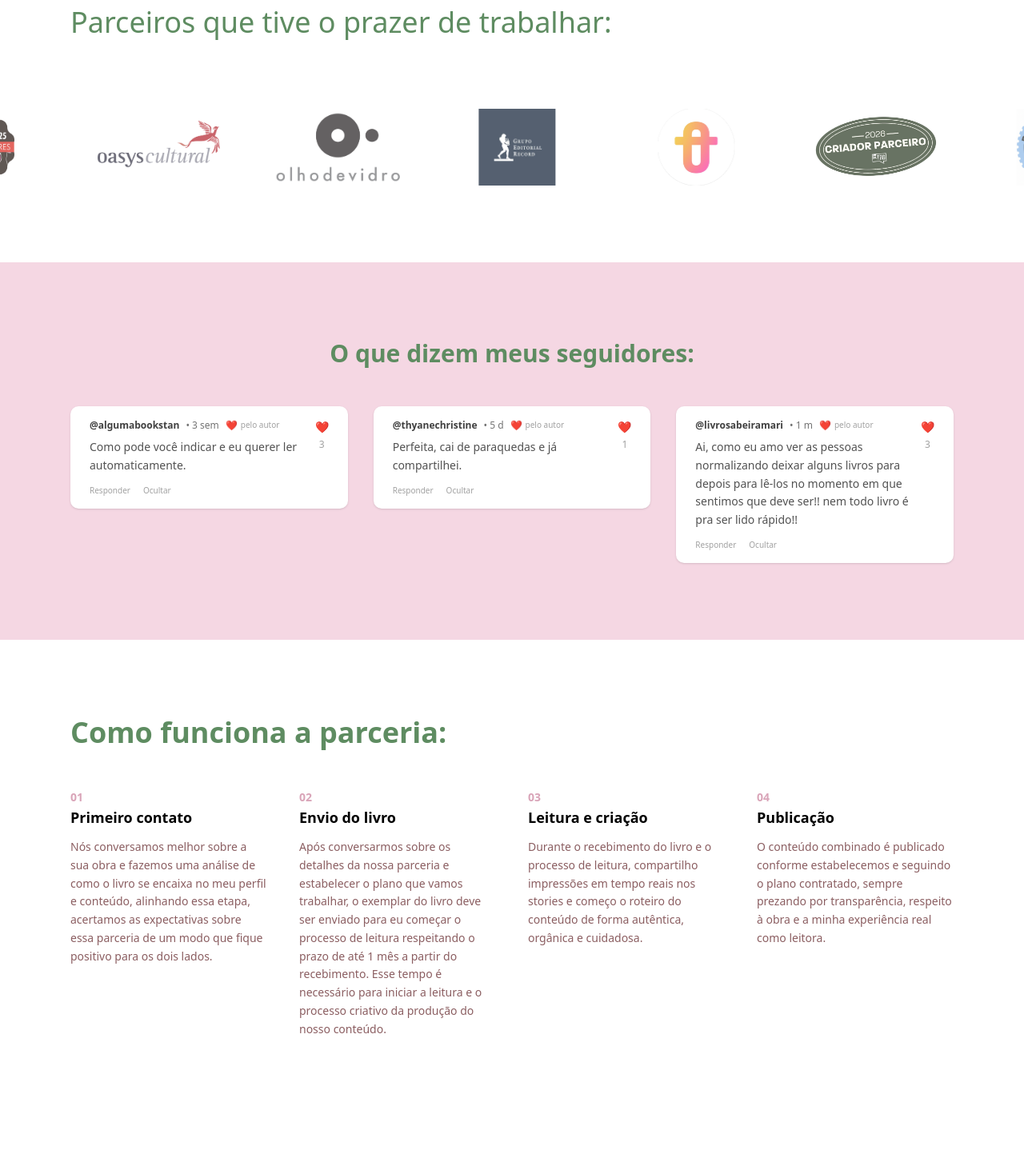
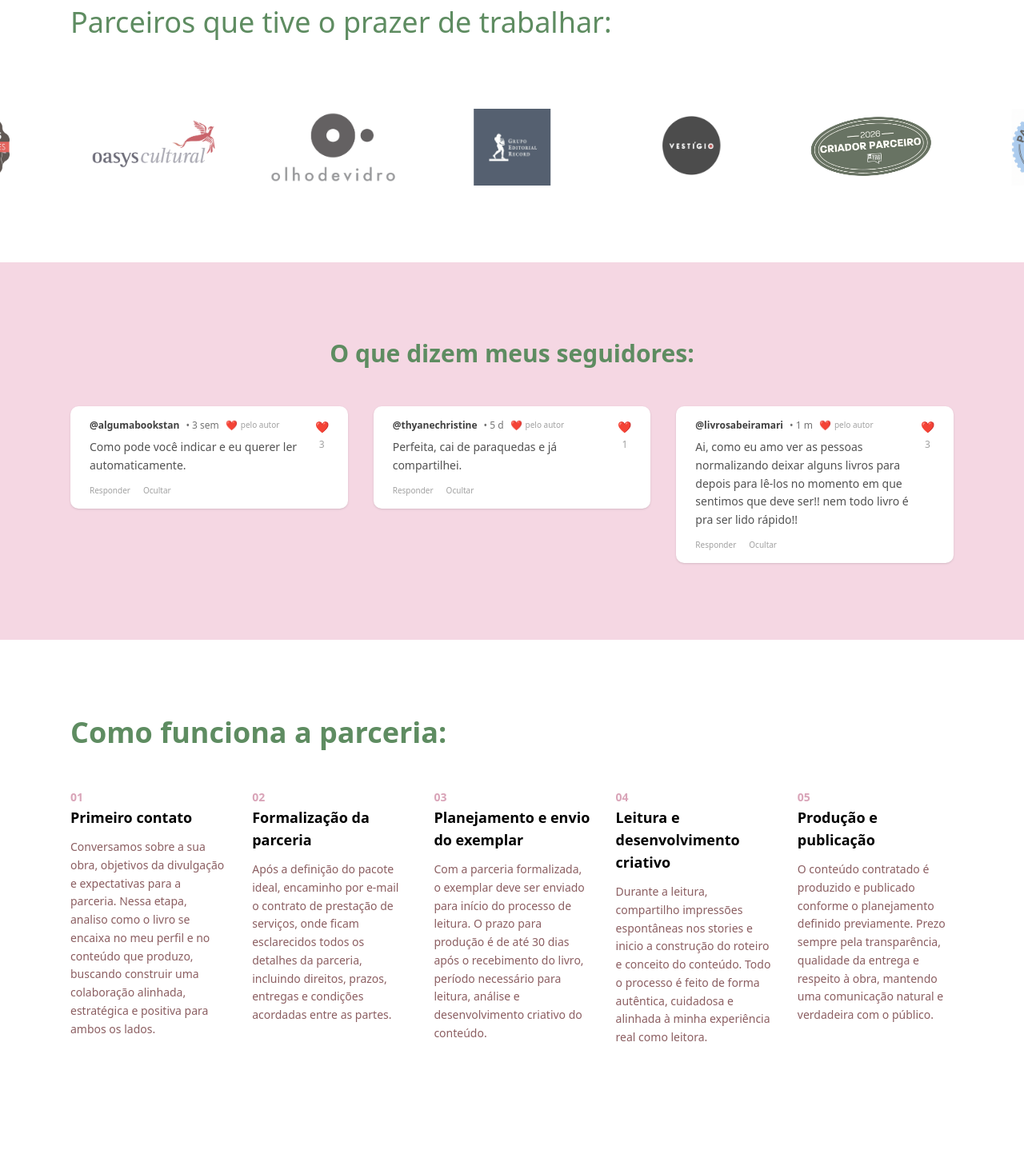
Before and after one commit to GuEstivalet/press-kit, a Next.js app: page / in a window 1280 px wide. Shown: the part 1300-2753 px from the top of the page at 80% size. Built offline with nearby package versions, Linux system fonts and the light colour scheme; a web font is replaced by a local one.

Commit message:
Atualiza seção de pagamento, seguidores e etapas

```diff
--- a/app/page.tsx
+++ b/app/page.tsx
@@ -123,14 +123,14 @@ export default function Page() {
         "./oasys.jpg",
         "./olho_de_vidro.png",
         "./record.jpg",
-        "./pessoa.png",
+        "./vestigio.png",
         "./tag.png",
         "./companhia.png",
         "./lepm.png",
         "./oasys.jpg",
         "./olho_de_vidro.png",
         "./record.jpg",
-        "./pessoa.png",
+        "./vestigio.png",
         "./tag.png",
       ].map((src, index) => (
         <div
@@ -227,28 +227,33 @@ export default function Page() {
       Como funciona a parceria:
     </h2>
 
-    <div className="grid md:grid-cols-4 gap-10">
+    <div className="grid md:grid-cols-5 gap-8">
       {[
         {
           step: "01",
           title: "Primeiro contato",
-          desc: " Nós conversamos melhor sobre a sua obra e fazemos uma análise de como o livro se encaixa no meu perfil e conteúdo, alinhando essa etapa,  acertamos as expectativas sobre essa parceria de um modo que fique positivo para os dois lados.",
+          desc: "Conversamos sobre a sua obra, objetivos da divulgação e expectativas para a parceria. Nessa etapa, analiso como o livro se encaixa no meu perfil e no conteúdo que produzo, buscando construir uma colaboração alinhada, estratégica e positiva para ambos os lados.",
         },
         {
           step: "02",
-          title: "Envio do livro",
-          desc: "Após conversarmos sobre os detalhes da nossa parceria e estabelecer o plano que vamos trabalhar, o exemplar do livro deve ser enviado para eu começar o processo de leitura respeitando o prazo de até 1 mês a partir do recebimento. Esse tempo é necessário para iniciar a leitura e o processo criativo da produção do nosso conteúdo."
+          title: "Formalização da parceria",
+          desc: "Após a definição do pacote ideal, encaminho por e-mail o contrato de prestação de serviços, onde ficam esclarecidos todos os detalhes da parceria, incluindo direitos, prazos, entregas e condições acordadas entre as partes."
         },
         {
           step: "03",
-          title: "Leitura e criação",
-          desc: "Durante o recebimento do livro e o processo de leitura, compartilho impressões em tempo reais nos stories e começo o roteiro do conteúdo de forma autêntica, orgânica e cuidadosa.",
+          title: "Planejamento e envio do exemplar",
+          desc: "Com a parceria formalizada, o exemplar deve ser enviado para início do processo de leitura. O prazo para produção é de até 30 dias após o recebimento do livro, período necessário para leitura, análise e desenvolvimento criativo do conteúdo.",
         },
         {
           step: "04",
-          title: "Publicação",
-          desc: "O conteúdo combinado é publicado conforme estabelecemos e seguindo o plano contratado, sempre prezando por transparência, respeito à obra e a minha experiência real como leitora.",
+          title: "Leitura e desenvolvimento criativo",
+          desc: "Durante a leitura, compartilho impressões espontâneas nos stories e inicio a construção do roteiro e conceito do conteúdo. Todo o processo é feito de forma autêntica, cuidadosa e alinhada à minha experiência real como leitora.",
         },
+        {
+          step: "05",
+          title: "Produção e publicação",
+          desc: "O conteúdo contratado é produzido e publicado conforme o planejamento definido previamente. Prezo sempre pela transparência, qualidade da entrega e respeito à obra, mantendo uma comunicação natural e verdadeira com o público.",
+        }
       ].map((item, index) => (
         <div key={index} className="space-y-3">
           <span className="text-sm font-semibold text-[#D9A4B8]">
@@ -332,7 +337,7 @@ Acompanho o texto ao longo do meu processo de leitura e divido essa experiência
     <div className="mt-12 flex justify-center">
       <div className="inline-flex items-center gap-3 bg-white text-[#5E8C61] px-8 py-3 rounded-full font-bold shadow-xl">
         <Instagram className="w-5 h-5" />
-        <span>Comunidade de 6.7K seguidores</span>
+        <span>Comunidade de 8.500 seguidores</span>
       </div>
     </div>
   </div>
@@ -348,7 +353,7 @@ Acompanho o texto ao longo do meu processo de leitura e divido essa experiência
       {[
         {
           title: "Plano Essencial",
-          price: "R$ 150,00",
+          price: "R$ 200,00",
           desc: (
             <ul className="space-y-2">
               <li>• Chegada do livro;</li>
@@ -366,7 +371,7 @@ Acompanho o texto ao longo do meu processo de leitura e divido essa experiência
         },
         {
           title: "Plano Intermediário",
-          price: "R$ 250,00",
+          price: "R$ 300,00",
           desc: (
             <ul className="space-y-2">
               <li>
@@ -383,7 +388,7 @@ Acompanho o texto ao longo do meu processo de leitura e divido essa experiência
         {
           title: "Plano Completo",
           badge: "Melhor custo-benefício",
-          price: "R$ 300,00",
+          price: "R$ 380,00",
           desc: (
             <p>
               Valor fixo que contempla todas as entregas dos planos,
@@ -428,21 +433,73 @@ Acompanho o texto ao longo do meu processo de leitura e divido essa experiência
   </div>
 </section>
 
-<section className="py-16 md:py-20 bg-white px-4 md:px-6">
+<section className="py-16 md:py-20 px-4 md:px-6 max-w-6xl mx-auto px-6">
   {/* Adicionado px-4 para criar a margem lateral no mobile */}
 
-  <div className="bg-[#D9A4B8] rounded-3xl p-6 md:p-10 max-w-6xl mx-auto shadow-sm">
-    {/* Ajustado de p-10 para p-6 no mobile para ganhar espaço interno */}
-
-    <h3 className="font-body text-xl md:text-2xl mb-4 font-bold text-neutral-900">
-      Sobre o pagamento
+  <div className="mb-6 ">
+    <h3 className="text-2xl font-semibold ">
+      Sobre o Pagamento
     </h3>
 
-    <p className="leading-relaxed text-sm md:text-base text-neutral-800">
-      O pagamento pode ser realizado antes ou após o envio do livro, conforme for mais confortável para você.
-      Peço apenas que o valor seja efetuado antes do início do processo criativo, a partir da chegada do livro
-      em minhas mãos, para que o trabalho seja desenvolvido de forma organizada e tranquila para ambas as partes.
+    <div className="mt-3 h-px w-20 bg-gradient-to-r from-[#E5A4CB] to-transparent" />
+  </div>
+
+  <div className="space-y-6  leading-relaxed">
+    <p>
+      O pagamento pode ser realizado antes ou após o envio do livro,
+      conforme for mais confortável para você. Peço apenas que o valor
+      seja efetuado antes do início do processo criativo, a partir da
+      chegada do livro em minhas mãos, para que o trabalho seja
+      desenvolvido de forma organizada e tranquila para ambas as partes.
     </p>
+
+    <div className="grid gap-4 md:grid-cols-3">
+      <div className="rounded-2xl border p-5 transition-all hover:border-[#E5A4CB] bg-[#F5D7E3]">
+        <div className="mb-3 flex items-center gap-2">
+          <div className="h-2 w-2 rounded-full bg-white" />
+          <span className="text-sm uppercase tracking-wide font-bold">
+            Opção 1
+          </span>
+        </div>
+
+        <p className="text-sm">
+          <span className="font-medium">50%</span> na
+          assinatura do contrato e{" "}
+          <span className="font-medium">50%</span> após a
+          entrega/publicação do conteúdo principal.
+        </p>
+      </div>
+
+      <div className="rounded-2xl border p-5 transition-all hover:border-[#E5A4CB] bg-[#F5D7E3]">
+        <div className="mb-3 flex items-center gap-2">
+          <div className="h-2 w-2 rounded-full bg-white" />
+          <span className="text-sm uppercase tracking-wide font-bold">
+            Opção 2
+          </span>
+        </div>
+
+        <p className="text-sm">
+          Pagamento <span className="font-medium">integral</span>{" "}
+          na assinatura do contrato.
+        </p>
+      </div>
+
+      <div className="rounded-2xl border p-5 transition-all hover:border-[#E5A4CB] bg-[#F5D7E3]">
+        <div className="mb-3 flex items-center gap-2">
+          <div className="h-2 w-2 rounded-full bg-white" />
+          <span className="text-sm uppercase tracking-wide font-bold">
+            Opção 3
+          </span>
+        </div>
+
+        <p className="text-sm">
+          <span className="font-medium ">50%</span> após o
+          envio do livro/produto para o endereço da contratada e{" "}
+          <span className="font-medium">50%</span> após a
+          entrega/publicação do conteúdo principal.
+        </p>
+      </div>
+    </div>
   </div>
 </section>
       {/* CONTATO */}
```
Also changed, not shown: public/vestigio.png (added).
